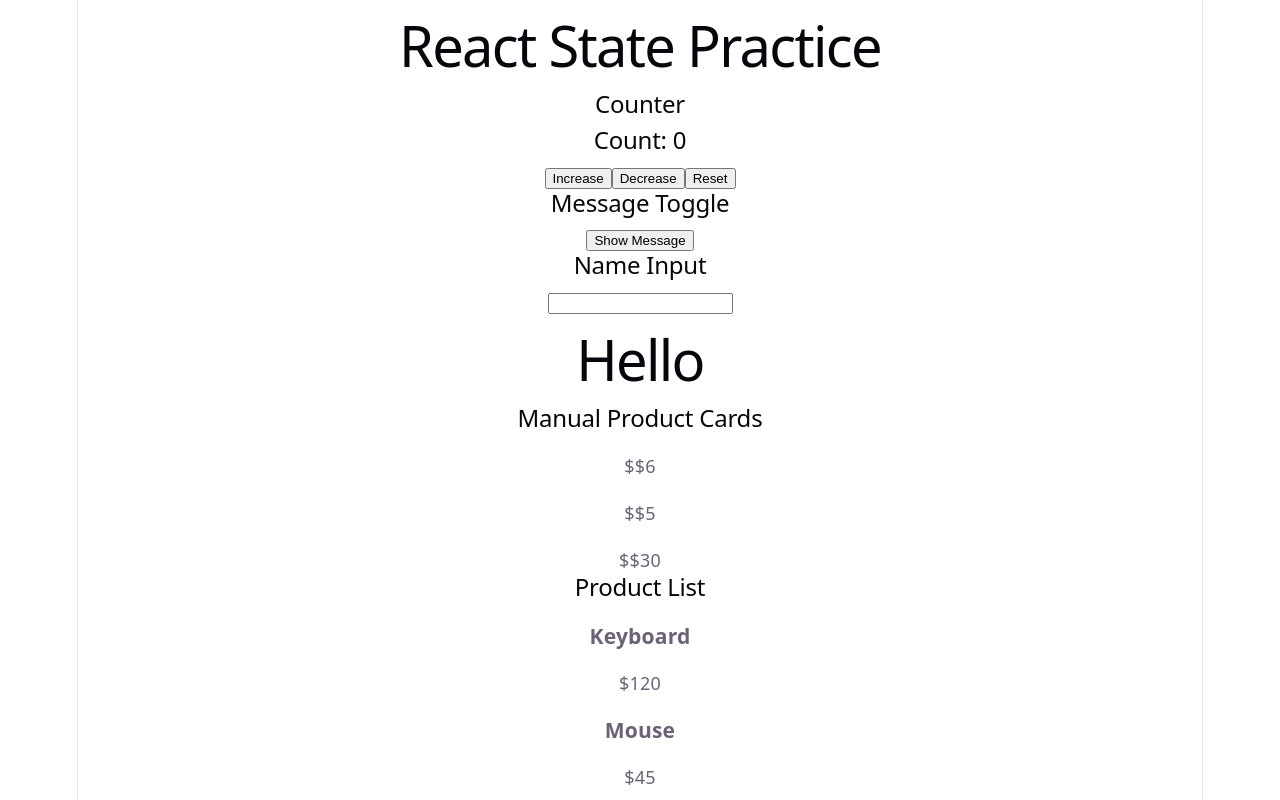
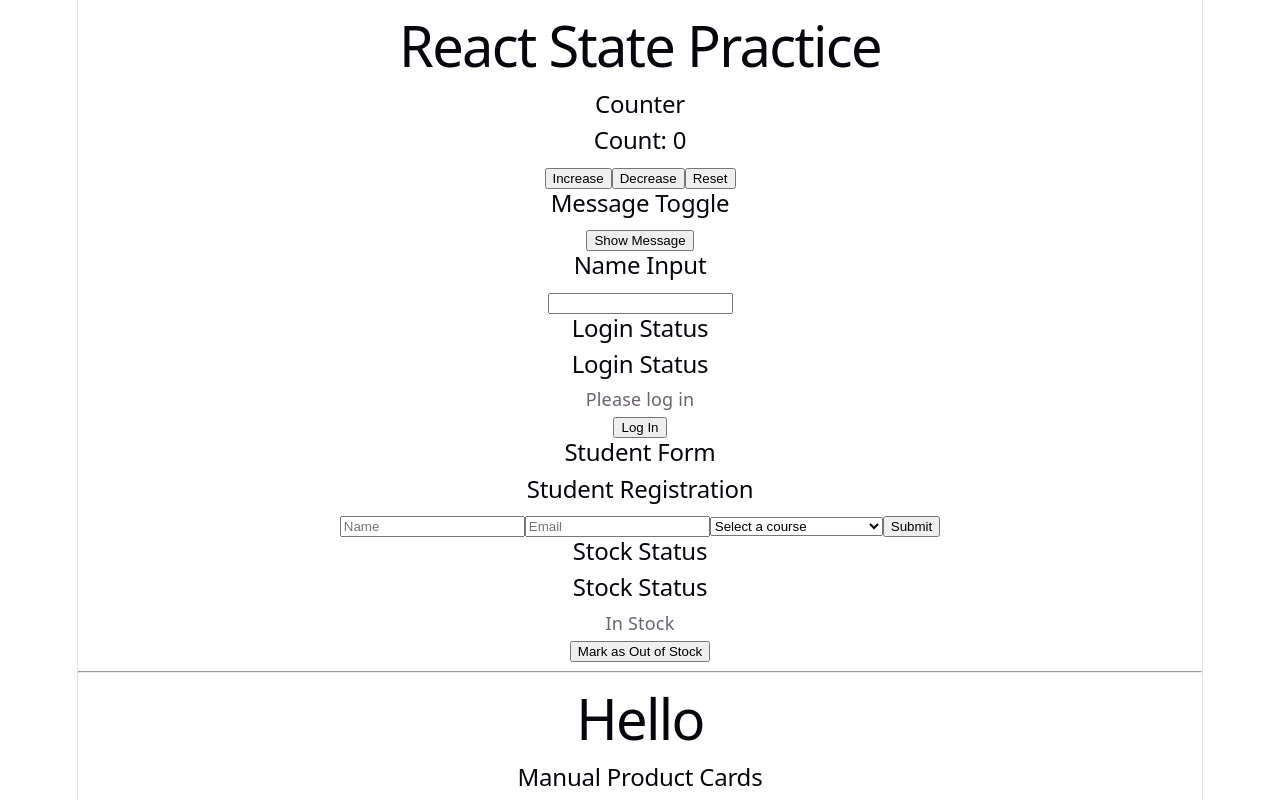
Before and after one commit to AdaBugHunter/react-project, a React (Vite) app: page / in a window 1280 px wide. Shown: the top 800 px of the page. Built offline with nearby package versions, Linux system fonts and the light colour scheme.

Commit message:
Add Conditional Rendering

```diff
--- a/src/App.jsx
+++ b/src/App.jsx
@@ -2,9 +2,12 @@ import Header from './components/Header.jsx';
 import ProductCard from './components/ProductCard.jsx';
 import ProductList from './components/ProductList.jsx';
 import CourseList from './components/CourseList.jsx';
-import Counter from './components/Counter';
-import MessageToggle from './components/MessageToggle';
-import NameInput from './components/NameInput';
+import Counter from './components/Counter.jsx';
+import MessageToggle from './components/MessageToggle.jsx';
+import NameInput from './components/NameInput.jsx';
+import StudentForm from './components/StudentForm.jsx';
+import LoginStatus from './components/LoginStatus.jsx';
+import StockStatus from './StockStatus.jsx';
 
 function App() {
   const handleNameChange = (name) => {
@@ -30,6 +33,26 @@ function App() {
         <h2>Name Input</h2>
         <NameInput onNameChange={handleNameChange} onChange={handleNameChange} />
       </section>
+
+     {/* Login Status */}
+      <section>
+        <h2>Login Status</h2>
+        <LoginStatus />
+      </section>
+
+      {/* Student Form */}
+      <section>
+        <h2>Student Form</h2>
+        <StudentForm />
+      </section>
+
+      {/* Stock Status */}
+      <section>
+        <h2>Stock Status</h2>
+        <StockStatus />
+      </section>
+
+      <hr />
 
       {/* UI Components */}
       <Header />
--- /dev/null
+++ b/src/StockStatus.jsx
@@ -0,0 +1,23 @@
+import {useState} from 'react';
+
+function StockStatus() {
+  const [inStock, setInStock] = useState(true);
+
+  function toggleStock() {
+    setInStock((previous) => !previous);
+  }
+
+  return (
+    <div>
+      <h2>Stock Status</h2>
+
+      <p>{inStock ? "In Stock" : "Out of Stock"}</p>
+
+      <button onClick={toggleStock}>
+        {inStock ? "Mark as Out of Stock" : "Mark as In Stock"}
+      </button>
+    </div>
+  );
+}
+
+export default StockStatus;
--- /dev/null
+++ b/src/components/LoginStatus.jsx
@@ -0,0 +1,23 @@
+import { useState } from "react";
+
+function LoginStatus() {
+  const [isLoggedIn, setIsLoggedIn] = useState(false);
+
+  function toggleLogin() {
+    setIsLoggedIn((previous) => !previous);
+  }
+
+  return (
+    <div>
+      <h2>Login Status</h2>
+
+      <p>{isLoggedIn ? "Welcome back" : "Please log in"}</p>
+
+      <button onClick={toggleLogin}>
+        {isLoggedIn ? "Log Out" : "Log In"}
+      </button>
+    </div>
+  );
+}
+
+export default LoginStatus;
```
